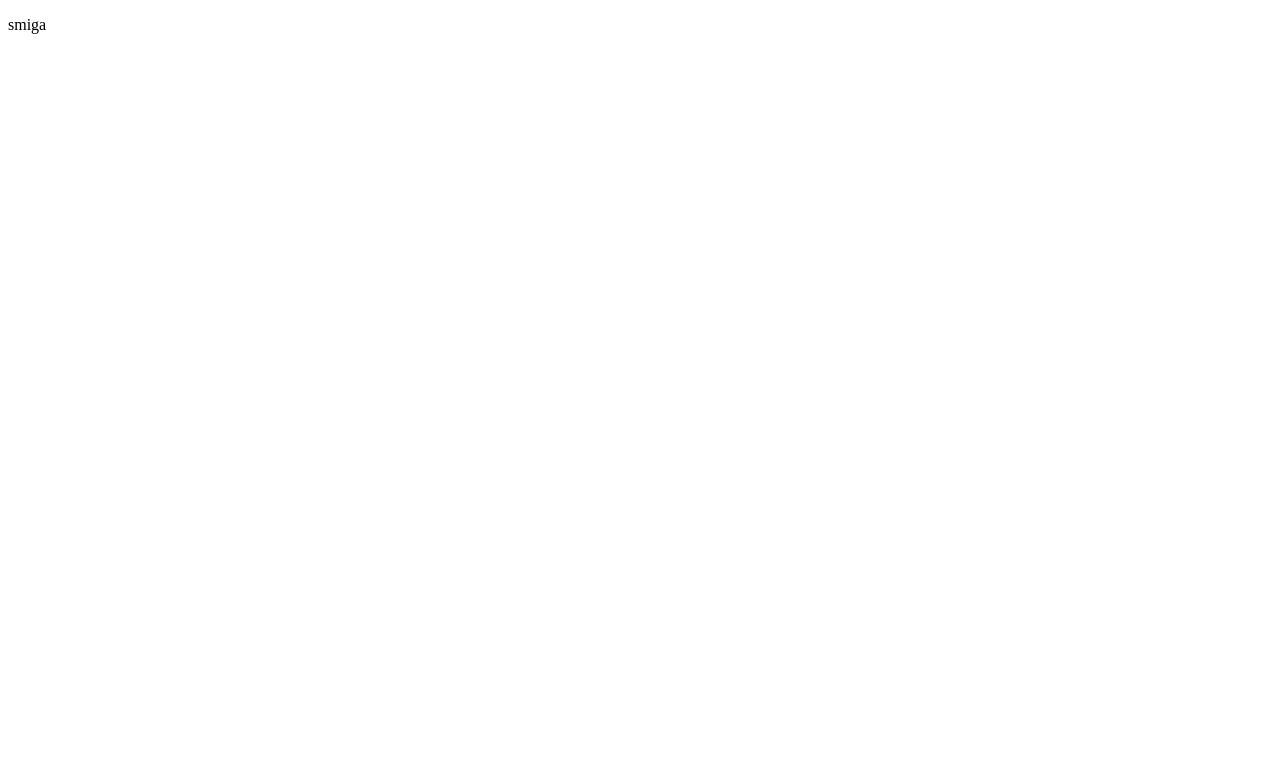
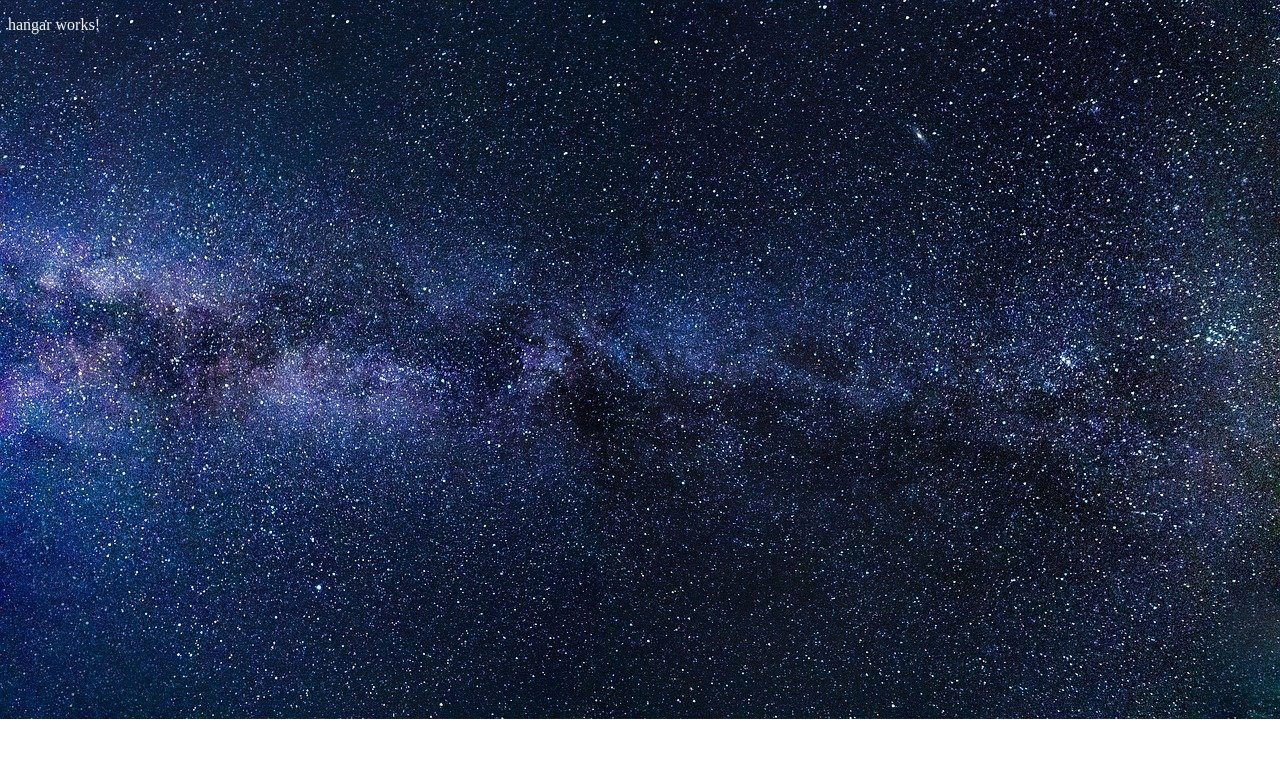
Before and after one commit to bazzzastral/projekt-koncowy, an Angular app in the folder space-app/: page / in a window 1280 px wide. Shown: the top 758 px of the page. Built offline with nearby package versions, Linux system fonts and the light colour scheme.

Commit message:
dodanie modułu space i komponentu hangar

```diff
--- a/space-app/src/app/app.component.html
+++ b/space-app/src/app/app.component.html
@@ -1 +1 @@
-<p>smiga</p>
+<app-hangar></app-hangar>
--- a/space-app/src/app/app.module.ts
+++ b/space-app/src/app/app.module.ts
@@ -3,14 +3,16 @@ import { BrowserModule } from '@angular/platform-browser';
 
 import { AppRoutingModule } from './app-routing.module';
 import { AppComponent } from './app.component';
-
+import { SpaceModule } from './space/space.module';
 @NgModule({
   declarations: [
     AppComponent
   ],
   imports: [
     BrowserModule,
-    AppRoutingModule
+    AppRoutingModule,
+    SpaceModule
+
   ],
   providers: [],
   bootstrap: [AppComponent]
--- /dev/null
+++ b/space-app/src/app/space/hangar/hangar.component.html
@@ -0,0 +1 @@
+<p>hangar works!</p>
--- /dev/null
+++ b/space-app/src/app/space/hangar/hangar.component.ts
@@ -0,0 +1,15 @@
+import { Component, OnInit } from '@angular/core';
+
+@Component({
+  selector: 'app-hangar',
+  templateUrl: './hangar.component.html',
+  styleUrls: ['./hangar.component.css']
+})
+export class HangarComponent implements OnInit {
+
+  constructor() { }
+
+  ngOnInit(): void {
+  }
+
+}
--- a/space-app/src/styles.css
+++ b/space-app/src/styles.css
@@ -1 +1,7 @@
 /* You can add global styles to this file, and also import other style files */
+body {
+    background-image:url("./assets/milky-way.jpg");
+    background-repeat: no-repeat;
+    color: whitesmoke;
+    background-size: 100%;
+}
```
Also changed, not shown: space-app/src/app/space/space.module.ts (added, +18 -0 lines), space-app/src/app/space/hangar/hangar.component.css (added), space-app/src/assets/milky-way.jpg (added), 1 other file (tests, documents, lock files or other folders).
